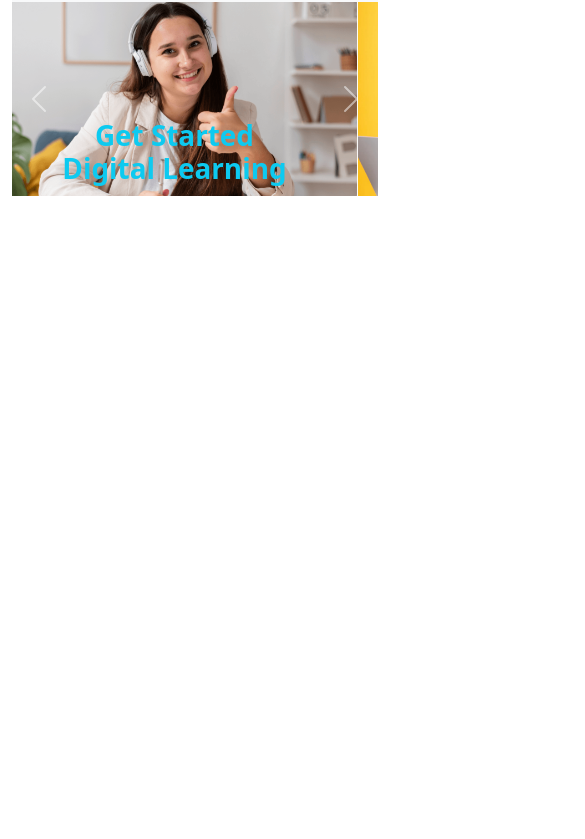
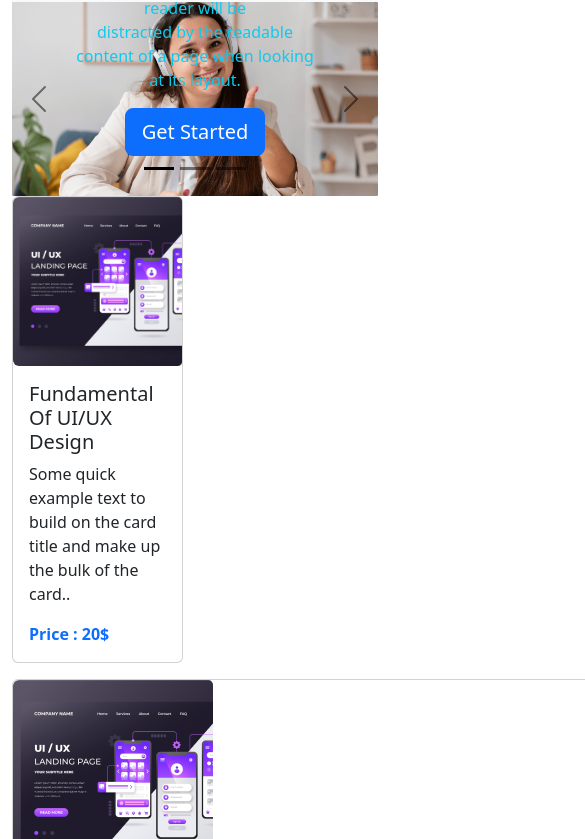
Before and after one commit to sakib5452/Learning-Is-Easy, a plain HTML site: page index.html in a window 390 px wide. Shown: the part 94-933 px from the top of the page, 585 px wide, since content can reach past the window. Before the commit the page ends 844 px from the top, so only its background shows below. Drawn offline with nearby package versions, Linux system fonts and the light colour scheme.

Commit message:
respon header

```diff
--- a/index.html
+++ b/index.html
@@ -8,13 +8,19 @@
   </head>
   <body>
                                     <!-- menu (bars) start -->
-    <section class="container">
+   <header class="container">
       <nav class="navbar navbar-expand-lg bg-light">
       <div class="container">
+
           <a class="navbar-brand" href="#">
             <img src="images/logo.png" alt="" width="70" height="70">
           </a>
-
+          <button class="navbar-toggler" type="button" data-bs-toggle="collapse"
+          data-bs-target="#navbarsupportedcontent"
+          aria-controls="navbarsupportedcontent"
+          aria-expanded="false" aria-label="Toggle navigation">
+          <span class="navbar-toggler-icon"></span>
+        </button>
           <div class="collapse navbar-collapse"id="navbarSupportedContent" >
             <ul class="navbar-nav me-auto mb-2 mb-lg-0">
               <li class="nav-item">
@@ -41,47 +47,118 @@
          </div>
       </div>
       </nav>
-    </section>
                                  <!-- menu (bars) end-->
                                  <!-- header start-->
-    <section class="container">
-      <div id="carouselExampleControls" class="carousel slide" data-bs-ride="carousel">
+<section>
+  <div id="carouselExampleDark" class="carousel carousel-dark slide" data-bs-ride="carousel">
+    <div class="carousel-indicators">
+      <button type="button" data-bs-target="#carouselExampleDark" data-bs-slide-to="0" class="active" aria-current="true" aria-label="Slide 1"></button>
+      <button type="button" data-bs-target="#carouselExampleDark" data-bs-slide-to="1" aria-label="Slide 2"></button>
+      <button type="button" data-bs-target="#carouselExampleDark" data-bs-slide-to="2" aria-label="Slide 3"></button>
+    </div>
     <div class="carousel-inner">
-          <div class="carousel-item active">
-            <img src="images/cover/cover-1.png" class="d-block w-100" alt="... ">
-            <div class="carousel-caption top-50 text-info ">
-              <h1 class="fw-bolder">Get Started Digital Learning</h1>
-              <p class="fs-4">It is a long established fact that a reader will be <br> distracted by the readable content of a page when looking at its layout.</p>
-              <button type="button" class="btn btn-primary btn-lg">Grt Started</button>
+      <div class="carousel-item active" data-bs-interval="10000">
+        <img src="images/cover/cover-1.png" class="d-block w-100" alt="...">
+        <div class="carousel-caption d-block d-md-block">
+          <h1 class="text-info">Get Started Digital Learning</h1>
+              <p class="text-info">It is a long established fact that a reader will be <br> distracted by the readable content of a page when looking at its layout.</p>
+              <button type="button" class="btn btn-primary btn-lg">Get Started</button>
         </div>
       </div>
-          <div class="carousel-item">
+      <div class="carousel-item" data-bs-interval="2000">
         <img src="images/cover/Untitled design (4).png" class="d-block w-100" alt="...">
-            <div class="carousel-caption top-50 text-info">
-              <h1 class="fw-bolder">Get Started Digital Learning</h1>
-              <p class="fs-5">It is a long established fact that a reader will be <br> distracted by the readable content of a page when looking at its layout.</p>
-              <button type="button" class="btn btn-primary btn-lg">Grt Started</button>
+        <div class="carousel-caption d-block d-md-block">
+          <h1 class="text-info">Get Started Digital Learning</h1>
+              <p class="text-info">It is a long established fact that a reader will be <br> distracted by the readable content of a page when looking at its layout.</p>
+              <button type="button" class="btn btn-primary btn-lg">Get Started</button>
         </div>
       </div>
       <div class="carousel-item">
         <img src="images/cover/Untitled design (5).png" class="d-block w-100" alt="...">
-            <div class="carousel-caption top-50 text-info">
-              <h1 class="fw-bolder">Get Started Digital Learning</h1>
-              <p class="fs-5">It is a long established fact that a reader will be <br> distracted by the readable content of a page when looking at its layout.</p>
-              <button type="button" class="btn btn-primary btn-lg">Grt Started</button>
+        <div class="carousel-caption d-block d-md-block ">
+          <h1 class="text-info">Get Started Digital Learning</h1>
+              <p class="text-info">It is a long established fact that a reader will be <br> distracted by the readable content of a page when looking at its layout.</p>
+              <button type="button" class="btn btn-primary btn-lg">Get Started</button>
         </div>
       </div>
     </div>
-        <button class="carousel-control-prev" type="button" data-bs-target="#carouselExampleControls" data-bs-slide="prev">
+    <button class="carousel-control-prev" type="button" data-bs-target="#carouselExampleDark" data-bs-slide="prev">
       <span class="carousel-control-prev-icon" aria-hidden="true"></span>
       <span class="visually-hidden">Previous</span>
     </button>
-        <button class="carousel-control-next" type="button" data-bs-target="#carouselExampleControls" data-bs-slide="next">
+    <button class="carousel-control-next" type="button" data-bs-target="#carouselExampleDark" data-bs-slide="next">
       <span class="carousel-control-next-icon" aria-hidden="true"></span>
       <span class="visually-hidden">Next</span>
     </button>
   </div>
 </section>
+</header>
+                                 <!-- header end -->
+
+                                 <!-- courses start-->
+  <section class="container">
+    <div class="row row-cols-2">
+      <div class="col">
+        <div class="card mb-3" style="max-width:540px;">
+          <div class="row g-0">
+            <div class="col-md-4">
+              <img src="images/course/course-1.png" class="img-fluid rounded-start" alt="...">
+            </div>
+            <div class="col-md-8">
+              <div class="card-body">
+                <h5>Fundamental Of UI/UX Design</h5>
+                <p class="card-text">Some quick example text to build on the card title and make up the bulk of the card..</p>
+                <p class="card-text text-primary fw-bold">Price : 20$</p>
+              </div>
+            </div>
+          </div>
+        </div>
+        <div class="card mb-3" style="width: 600px;">
+          <div class="row g-0">
+            <div class="col-md-4">
+              <img src="images/course/course-1.png" class="img-fluid rounded-start" alt="...">
+            </div>
+            <div class="col-md-8">
+              <div class="card-body">
+                <h5>Fundamental Of UI/UX Design</h5>
+                <p class="card-text">Some quick example text to build on the card title and make up the bulk of the card..</p>
+                <p class="card-text text-primary fw-bold">Price : 20$</p>
+              </div>
+            </div>
+          </div>
+        </div>
+        <div class="card mb-3" style="width: 600px;">
+          <div class="row g-0">
+            <div class="col-md-4">
+              <img src="images/course/course-1.png" class="img-fluid rounded-start" alt="...">
+            </div>
+            <div class="col-md-8">
+              <div class="card-body">
+                <h5>Fundamental Of UI/UX Design</h5>
+                <p class="card-text">Some quick example text to build on the card title and make up the bulk of the card..</p>
+                <p class="card-text text-primary fw-bold">Price : 20$</p>
+              </div>
+            </div>
+          </div>
+        </div>
+        <div class="card mb-3" style="width: 600px;">
+          <div class="row g-0">
+            <div class="col-md-4">
+              <img src="images/course/course-1.png" class="img-fluid rounded-start" alt="...">
+            </div>
+            <div class="col-md-8">
+              <div class="card-body">
+                <h5>Fundamental Of UI/UX Design</h5>
+                <p class="card-text">Some quick example text to build on the card title and make up the bulk of the card..</p>
+                <p class="card-text text-primary fw-bold">Price : 20$</p>
+              </div>
+            </div>
+          </div>
+        </div>
+          </div>
+        </div>
+  </section>
+
     <script src="https://cdn.jsdelivr.net/npm/bootstrap@5.2.0/dist/js/bootstrap.bundle.min.js" integrity="sha384-A3rJD856KowSb7dwlZdYEkO39Gagi7vIsF0jrRAoQmDKKtQBHUuLZ9AsSv4jD4Xa" crossorigin="anonymous"></script>
   </body>
 </html>
```
Lines whose indentation alone changed are shown as unchanged.
